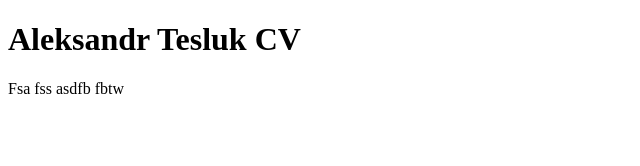
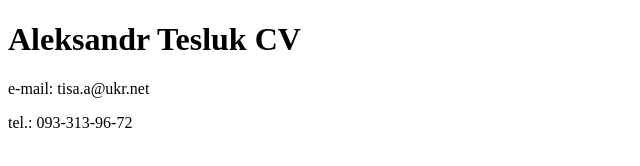
Before and after one commit to tisa1980/Hillel-FE-Basic, a plain HTML site: page index.html in a window 1280 px wide. Shown: the whole page, without its empty margins (0-640 px from the left). Drawn offline with Linux system fonts and the light colour scheme.

Commit message:
My_last_commit

```diff
--- a/index.html
+++ b/index.html
@@ -7,9 +7,8 @@
     <head/>
     <body>
         <h1>Aleksandr Tesluk CV</h1>
-        Fsa fss
-        asdfb
-        fbtw
+        <p>e-mail: tisa.a@ukr.net</p>
+        <p>tel.: 093-313-96-72</p>
 
     </body>
 </html>
```
